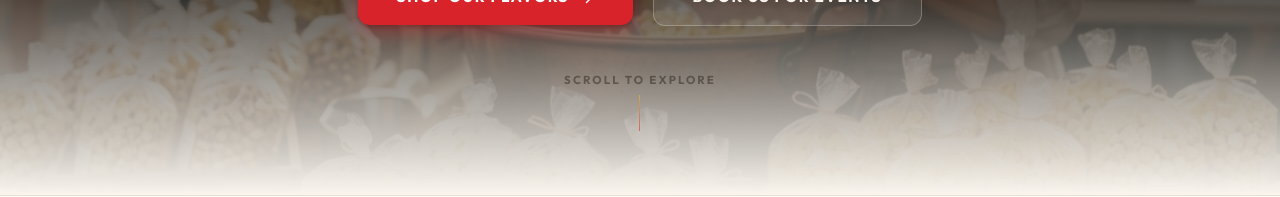
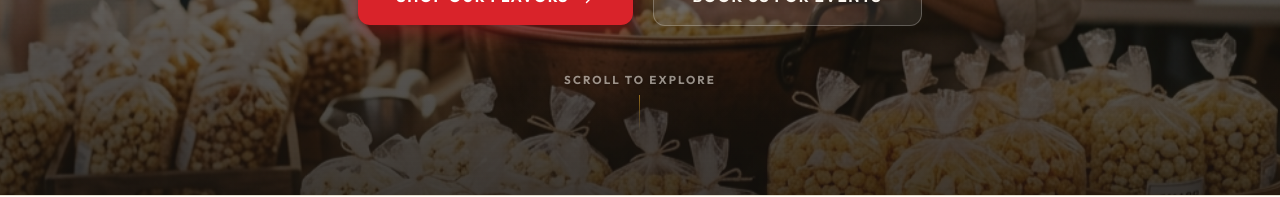
Before and after one commit to TheJobHelpers/Website-Business-QueensCorn, a Next.js app: page / in a window 1280 px wide. Shown: the part 605-802 px from the top of the page. Built offline with nearby package versions, Linux system fonts and the light colour scheme; no server answers.

Commit message:
fix(hero): remove milky white gradient shade and restore rich espresso photo overlay

```diff
--- a/src/components/Hero.module.css
+++ b/src/components/Hero.module.css
@@ -9,7 +9,7 @@
   padding: calc(var(--header-height, 80px) + 2rem) 1.5rem 3.5rem;
   text-align: center;
   overflow: hidden;
-  background: var(--background, #16120E);
+  background: #16120E;
 }
 
 .bgWrapper {
@@ -43,9 +43,8 @@
   background: linear-gradient(
     180deg,
     rgba(22, 18, 14, 0.72) 0%,
-    rgba(22, 18, 14, 0.45) 35%,
-    rgba(22, 18, 14, 0.78) 72%,
-    #FAF6EF 100%
+    rgba(22, 18, 14, 0.42) 35%,
+    rgba(22, 18, 14, 0.82) 100%
   );
 }
 
@@ -252,14 +251,15 @@
   font-size: 0.72rem;
   text-transform: uppercase;
   letter-spacing: 0.18em;
-  color: #382E24;
+  color: #FAF6EF;
   font-weight: 700;
+  text-shadow: 0 1px 4px rgba(0, 0, 0, 0.7);
 }
 
 .line {
   width: 1px;
   height: 36px;
-  background: linear-gradient(180deg, var(--accent, #F5BA31), var(--primary, #D9232A));
+  background: linear-gradient(180deg, var(--accent, #F5BA31), transparent);
 }
 
 .scrollIndicator:hover {
```
